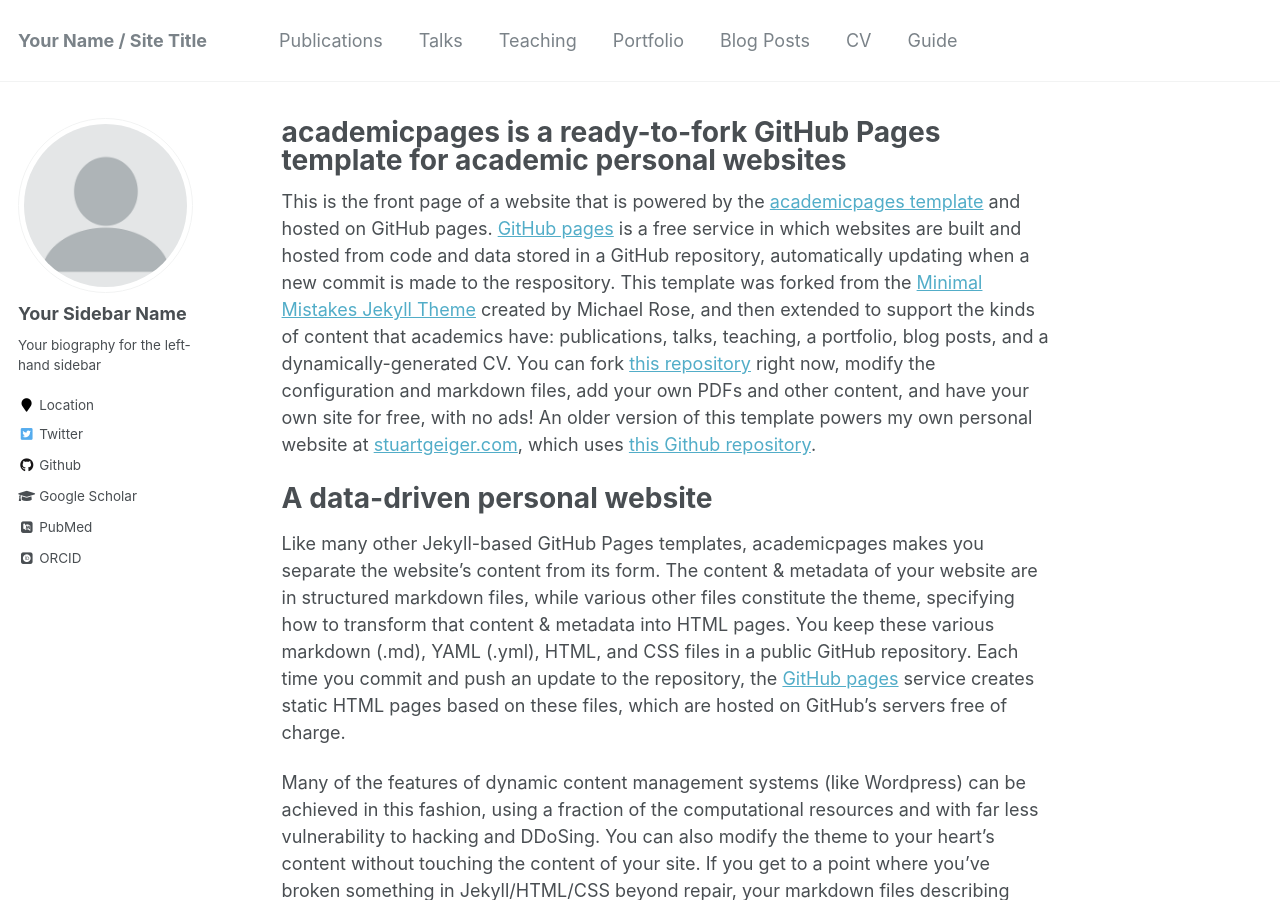
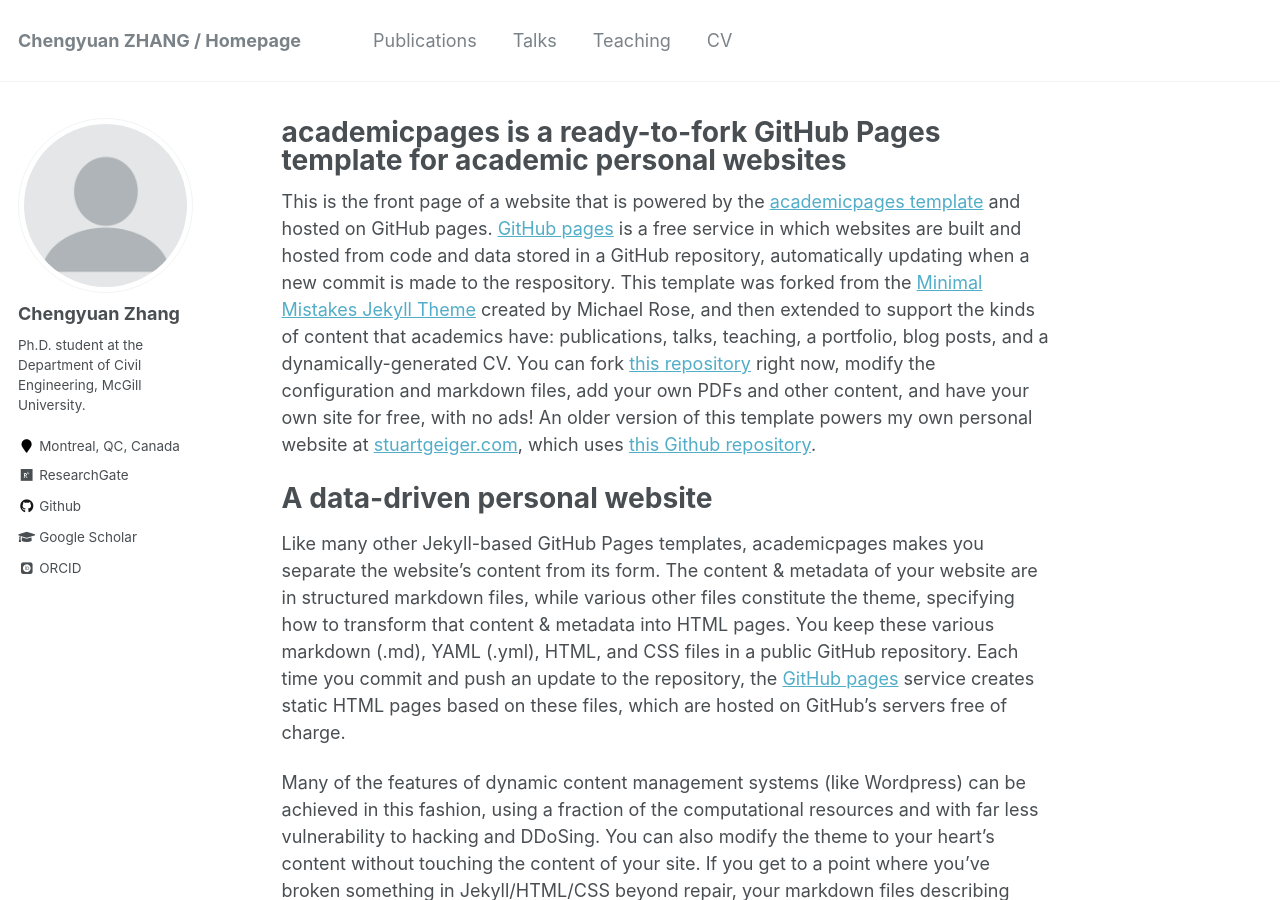
Before and after one commit to Chengyuan-Zhang/chengyuan-zhang.github.io, a Jekyll site: the page built from _pages/about.md, in a window 1280 px wide and 900 px high. Built offline with Jekyll 4.4.1, drawn with Linux system fonts in a browser that asks for light colours; some web fonts are replaced; some of the changed text lies outside the part shown.

Commit message:
init try

```diff
--- a/_config.yml
+++ b/_config.yml
@@ -6,14 +6,14 @@
 # `jekyll serve`. If you change this file, please restart the server process.
 
 # Site Settings
-locale                   : "en-US"
-title                    : "Your Name / Site Title"
+locale                   : "en-CA"
+title                    : "Chengyuan ZHANG / Homepage"
 title_separator          : "-"
-name                     : &name "Your Name"
+name                     : &name "Chengyuan ZHANG"
 description              : &description "personal description"
-url                      : https://academicpages.github.io # the base hostname & protocol for your site e.g. "https://mmistakes.github.io"
+url                      : https://chengyuan-zhang.github.io # the base hostname & protocol for your site e.g. "https://mmistakes.github.io"
 baseurl                  : "" # the subpath of your site, e.g. "/blog"
-repository               : "academicpages/academicpages.github.io"
+repository               : "Chengyuan-Zhang/chengyuan-zhang.github.io" # the github repository you're using
 teaser                   :  # filename of teaser fallback teaser image placed in /images/, .e.g. "500x300.png"
 breadcrumbs              : false # true, false (default)
 words_per_minute         : 160
@@ -80,15 +80,15 @@
 
 # Site Author
 author:
-  name             : "Your Sidebar Name"
+  name             : "Chengyuan Zhang"
   avatar           : "profile.png"
-  bio              : "Your biography for the left-hand sidebar"
-  location         : "Location"
+  bio              : "Ph.D. student at the Department of Civil Engineering, McGill University."
+  location         : "Montreal, QC, Canada"
   employer         :
-  pubmed           : "https://www.ncbi.nlm.nih.gov/pubmed/?term=john+snow"
-  googlescholar    : "http://yourfullgooglescholarurl.com"
+  pubmed           :
+  googlescholar    : "https://scholar.google.com/citations?user=4Zgj2BkAAAAJ&hl=en"
   email            :
-  researchgate     :  # example: "https://www.researchgate.net/profile/yourprofile"
+  researchgate     : "https://www.researchgate.net/profile/Chengyuan-Zhang-4"  # example: "https://www.researchgate.net/profile/yourprofile"
   uri              :
   bitbucket        :
   codepen          :
@@ -96,20 +96,20 @@
   flickr           :
   facebook         :
   foursquare       :
-  github           : "academicpages"
+  github           : "Chengyuan-Zhang"
   google_plus      :
   keybase          :
   instagram        :
   impactstory      : #"https://profiles.impactstory.org/u/xxxx-xxxx-xxxx-xxxx"
   lastfm           :
   linkedin         :
-  orcid            : "http://orcid.org/yourorcidurl"
+  orcid            : "https://orcid.org/0000-0001-8463-7380"
   pinterest        :
   soundcloud       :
   stackoverflow    : # http://stackoverflow.com/users/123456/username
   steam            :
   tumblr           :
-  twitter          : "replacethistwitterhandle"
+  twitter          : #"replacethistwitterhandle"
   vine             :
   weibo            :
   xing             :
```
Also changed, not shown: _data/navigation.yml (+7 -7 lines).
